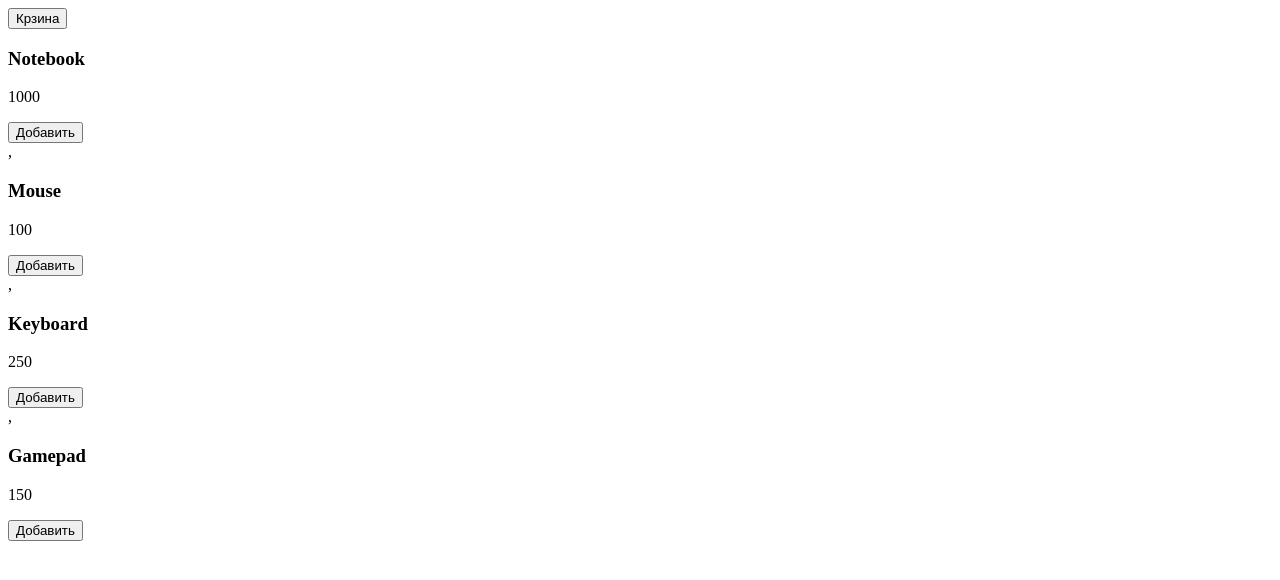
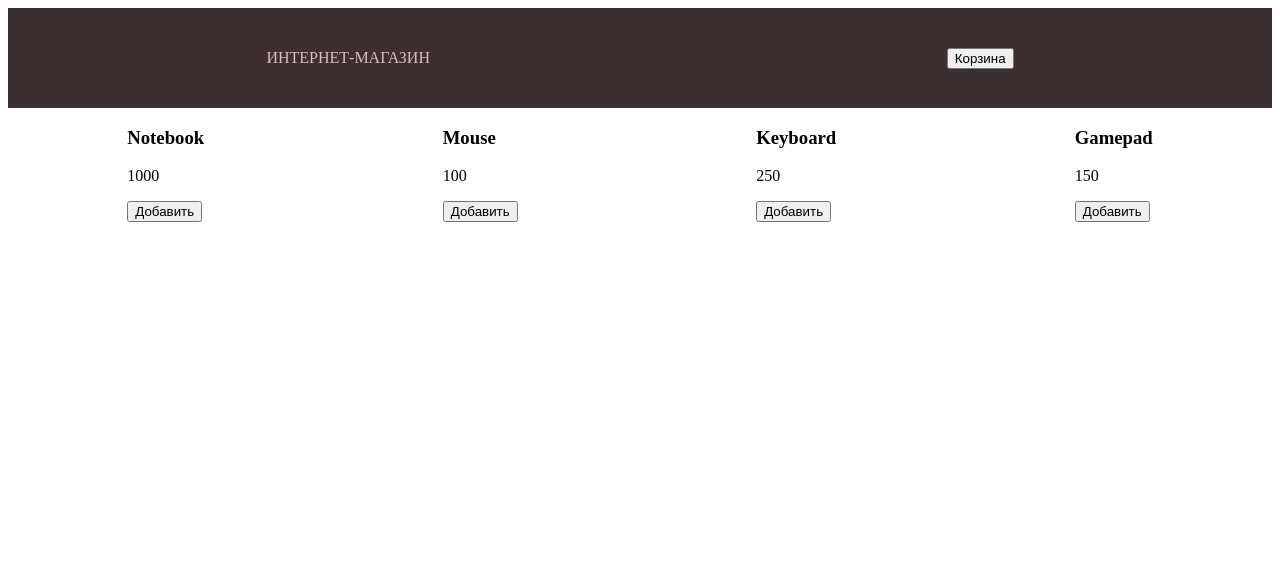
Before and after one commit to Gleb-Chansky/Geekbrains_work3, a plain HTML site: page Lesson1/index.html in a window 1280 px wide. Drawn offline with Linux system fonts and the light colour scheme.

Commit message:
Made homework

```diff
--- /dev/null
+++ b/Lesson1/css/style.css
@@ -0,0 +1,18 @@
+.title {
+    text-transform: uppercase;
+    color: #dbbdbd;
+}
+
+.header {
+    min-height: 100px;
+    background-color: #3d2f2f;
+    display: flex;
+    justify-content: space-around;
+    align-items: center;
+}
+
+.products {
+    display: flex;
+    align-items: center;
+    justify-content: space-around;
+}
--- a/Lesson1/index.html
+++ b/Lesson1/index.html
@@ -1,16 +1,21 @@
 <!DOCTYPE html>
 <html lang="en">
+
 <head>
     <meta charset="UTF-8">
     <title>Интернет-магазин</title>
+    <link rel="stylesheet" href="./css/style.css">
 </head>
+
 <body>
-<header>
-    <button class="btn-cart" type="button">Крзина</button>
-</header>
-<main>
-    <div class="products"></div>
-</main>
-<script src="./js/main.js"></script>
+    <header class="header">
+        <div ><p class="title">Интернет-магазин</p></div>
+        <button class="btn-cart" type="button">Кoрзина</button>
+    </header>
+    <main>
+        <div class="products"></div>
+    </main>
+    <script src="./js/main.js"></script>
 </body>
+
 </html>
--- a/Lesson1/js/main.js
+++ b/Lesson1/js/main.js
@@ -1,25 +1,45 @@
-const products = [
-    {id: 1, title: 'Notebook', price: 1000},
-    {id: 2, title: 'Mouse', price: 100},
-    {id: 3, title: 'Keyboard', price: 250},
-    {id: 4, title: 'Gamepad', price: 150},
+const products = [{
+        id: 1,
+        title: 'Notebook',
+        price: 1000
+    },
+    {
+        id: 2,
+        title: 'Mouse',
+        price: 100
+    },
+    {
+        id: 3,
+        title: 'Keyboard',
+        price: 250
+    },
+    {
+        id: 4,
+        title: 'Gamepad',
+        price: 150
+    },
 ];
 
-const renderProduct = (title, price) => {
-    return `<div class="product-item">
+const renderProduct = (title = 'Наименование товара', price = 'Цена в руб.') => `<div class="product-item">
                 <h3>${title}</h3>
                 <p>${price}</p>
                 <button class="by-btn">Добавить</button>
               </div>`;
+// При использовании метода .map автоматически используется метод .toString, что
+// обеспечивает появление запятых в массиве. Решить эту проблеиму можно несколькими
+// способами.
+const renderProducts = (list) => {
+    const productList = list.reduce((acc, good) => acc + renderProduct(good.title, good.price), '');
+    document.querySelector('.products').innerHTML = productList;
 };
+// Способ №2
+//const renderProducts = (list) => {
+//   const productList = list.map((good) => {
+//        return renderProduct(good.title, good.price);
+//    });
+//    document.querySelector('.products').innerHTML = productList.join('');
 
-const renderProducts = (list) => {
-    const productList = list.map((good) => {
-        return renderProduct(good.title, good.price);
-    });
-    document.querySelector('.products').innerHTML = productList;
-
-    console.log(productList);
-};
+//    console.log(productList);
+//};
 
 renderProducts(products);
```
Also changed, not shown: 1 other file.
